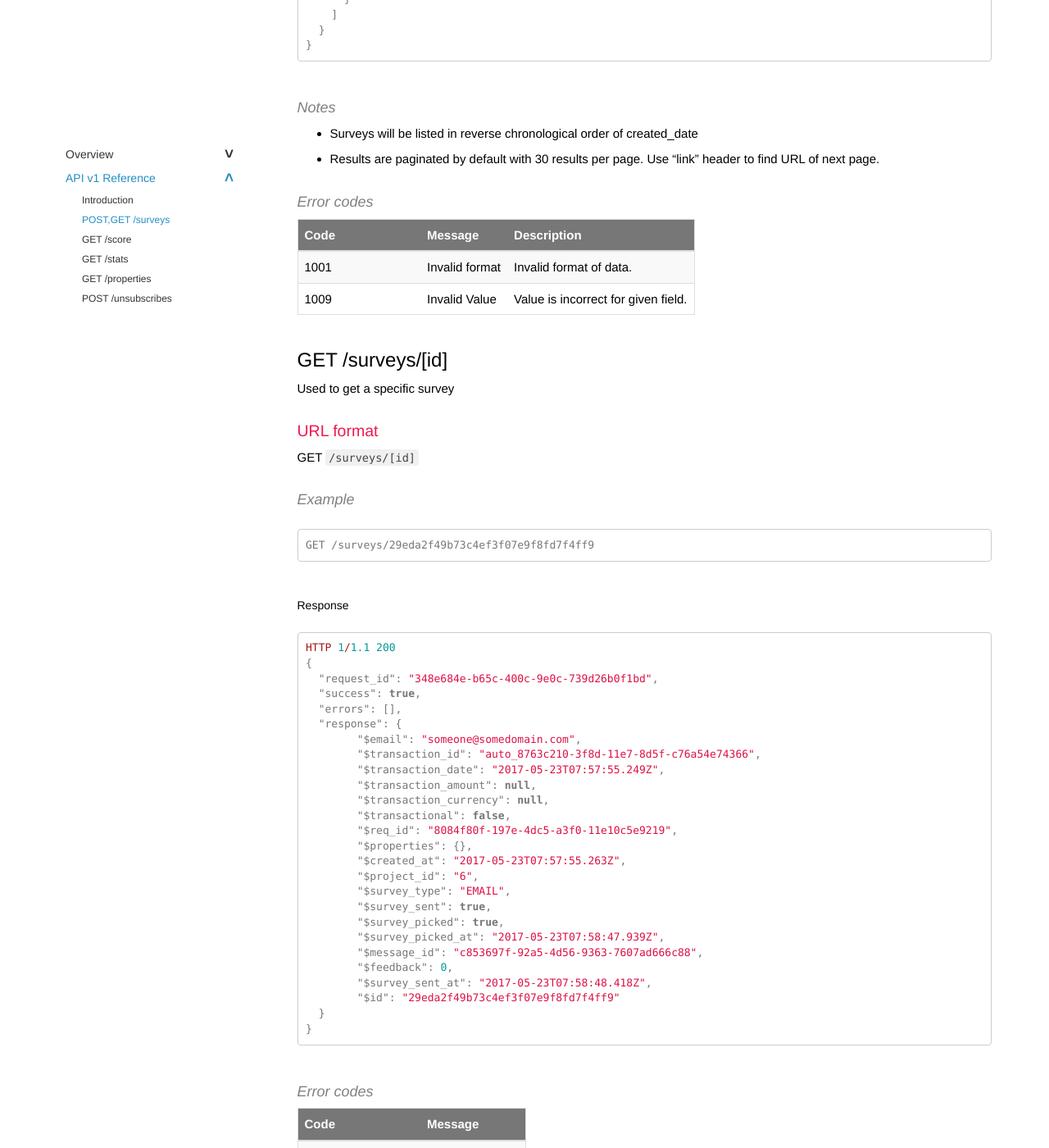
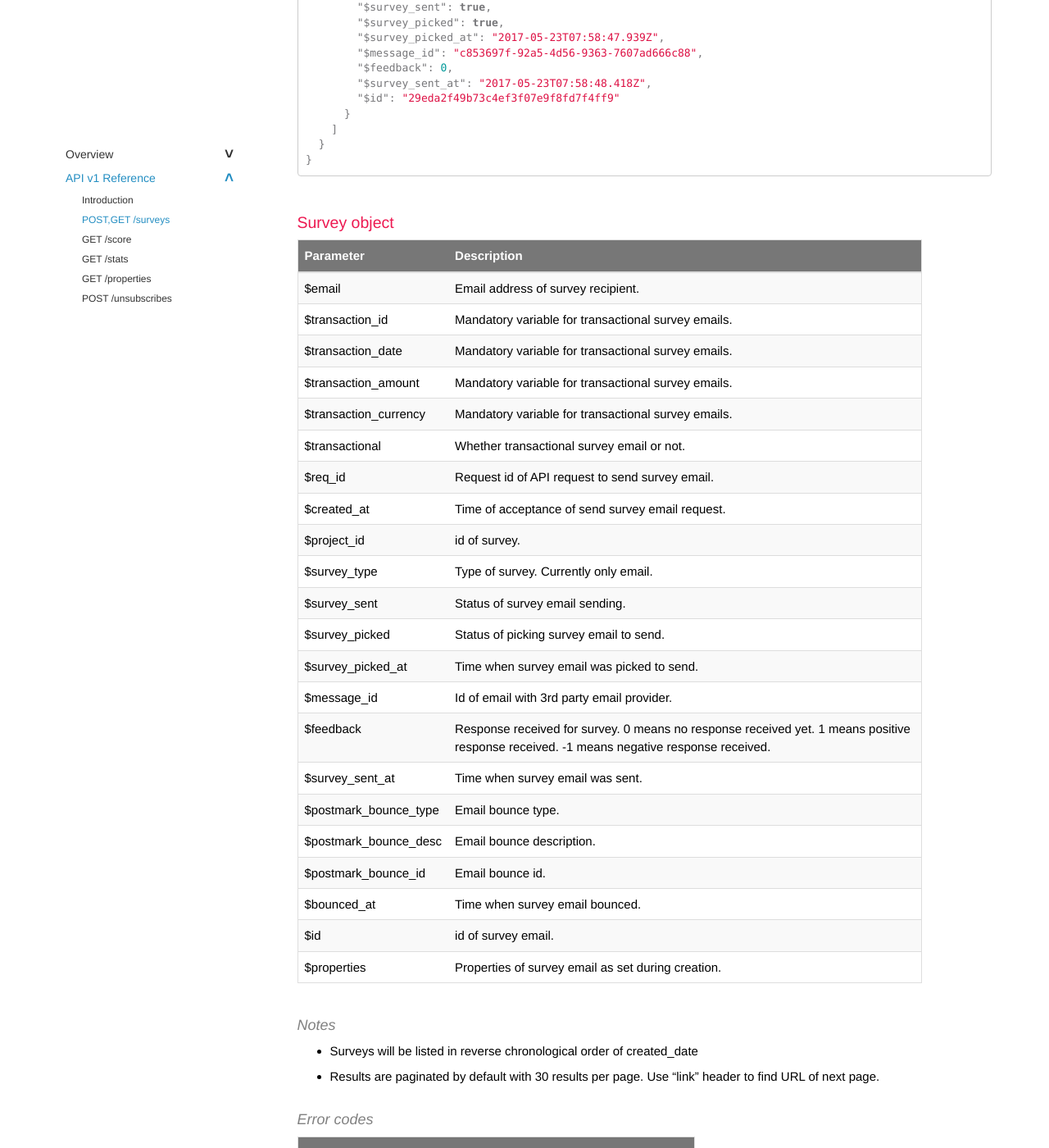
Before and after one commit to booleanapp/docs, a Jekyll site: the page built from pages/apiv1/v1_surveys.md, in a window 1280 px wide and 1400 px high, scrolled down 7555 px. Shown: the whole window at 82% size. Built offline with Jekyll 4.4.1, drawn with Linux system fonts in a browser that asks for light colours; some of the changed text lies outside the part shown.

Commit message:
Added survey object and removed "project".

````diff
--- a/pages/apiv1/v1_surveys.md
+++ b/pages/apiv1/v1_surveys.md
@@ -6,13 +6,13 @@ permalink: v1_surveys.html
 
 ## POST /surveys
 
-Used to send surveys
+Used to send surveys emails.
 
 ### Query parameters
 
 |Parameter|Required|Requirements|Description|
 |---------|--------|------------|-----------|
-|transactional|No|"true" or "false"|Use "false" for non-transactional surveys. Surveys are assumed to be transactional by default. $transaction_id, $transaction_date, $transaction_amount, and $transaction_currency are mandatory for transactional surveys. Transactional survey emails will prominently feature these identifiers in email body.|
+|transactional|No|"true" or "false"|"Transactional" survey emails will prominently feature 4 variables in body - $transaction_id, $transaction_date, $transaction_amount, and $transaction_currency. You can use these variables when sending survey about an order/transaction with your product/service. Showing these variables will increase the legitimacy of your survey. All the 4 variables are mandatory for transactional surveys. Use "transactional=false" for sending regular survey emais. Survey emails are assumed to be transactional by default. Both kinds of surveys emails can be sent in a particular survey.|
 
 
 ### JSON parameters
@@ -50,7 +50,7 @@ Invalid property name examples - `$cust_prop`, `_cust_prop`, `#address`, `a`, `c
 
 
 
-#### Example transactional survey
+#### Example sending transactional survey email
 
 ```
 POST /surveys
@@ -95,7 +95,7 @@ HTTP 1/1.1 200
 }
 ```
 
-#### Example non-transactional survey
+#### Example sending regular survey email
 
 ```
 POST /surveys?transactional=false
@@ -133,13 +133,13 @@ HTTP 1/1.1 200
 
 #### Notes
 
-* Max 50 properties per project.
+* Max 50 properties per survey.
 
 * Max 10000 surveys per API call.
 
 * Surveys more than a month old will not be sent. This can happen when you have pending surveys but run out of credits.
 
-* If same survey is requested again, a "duplicate request" error will be returned. A unique survey is identified by combination of project_id and transaction_id.
+* If same survey is requested again, a "duplicate request" error will be returned. A unique survey is identified by $transaction_id.
 
 * Please check "message" and "errors" parameters for surveys which were not processed. These need to be tried again.
 
@@ -152,7 +152,7 @@ HTTP 1/1.1 200
 |1000|Error|Default error.|
 |1001|Invalid format|Invalid format of data.|
 |1002|Already exists|Property already exists with different data type.|
-|1003|Quota exceeded|Property quota exceeded. Max 50 properties per project.|
+|1003|Quota exceeded|Property quota exceeded. Max 50 properties per survey.|
 |1004|Duplicate request|A survey for same transaction_id was already sent.|
 |1006|Required property missing|One or more required property is missing.|
 |1009|Invalid Value|Value is incorrect for a given field.|
@@ -162,14 +162,14 @@ HTTP 1/1.1 200
 
 ## GET /surveys
 
-Used to list all surveys
+Used to list all surveys emails.
 
 ### Query parameters
 
 |Parameter|Required|Requirements|Description|
 |---------|--------|------------|-----------|
-|start_date|No|YYYY:MM:DD (time assumed midnight) or YYYY:MM:DDTHH:MM:SS. Timezone inferred from project setting.|The start date to retrieve responses.|
-|end_date|No|YYYY:MM:DD (time assumed midnight) or YYYY:MM:DDTHH:MM:SS. Timezone inferred from project setting.|The end date to retrieve responses.|
+|start_date|No|YYYY:MM:DD (time assumed midnight) or YYYY:MM:DDTHH:MM:SS. Timezone inferred from survey setting.|The start date to retrieve responses.|
+|end_date|No|YYYY:MM:DD (time assumed midnight) or YYYY:MM:DDTHH:MM:SS. Timezone inferred from survey setting.|The end date to retrieve responses.|
 |date_filter_type|No|created_at or response_received_at or opened_at|To specify basis of date filter. by default created_at will be used.|
 |page|No|Integer. Min 1. Max 20.|Optional parameter to specify page number. To be used with size parameter.|
 |size|No|Integer. Min 10. Max 100.|Optional parameter to specify number of results per page.|
@@ -253,6 +253,33 @@ HTTP 1/1.1 200
   }
 }
 ```
+### Survey object
+
+|Parameter|Description|
+|---------|--------|
+|$email|Email address of survey recipient.|
+|$transaction_id|Mandatory variable for transactional survey emails.|
+|$transaction_date|Mandatory variable for transactional survey emails.|
+|$transaction_amount|Mandatory variable for transactional survey emails.|
+|$transaction_currency|Mandatory variable for transactional survey emails.|
+|$transactional|Whether transactional survey email or not.|
+|$req_id|Request id of API request to send survey email.|
+|$created_at|Time of acceptance of send survey email request.|
+|$project_id|id of survey.|
+|$survey_type|Type of survey. Currently only email.|
+|$survey_sent|Status of survey email sending.|
+|$survey_picked|Status of picking survey email to send.|
+|$survey_picked_at|Time when survey email was picked to send.|
+|$message_id|Id of email with 3rd party email provider.|
+|$feedback|Response received for survey. 0 means no response received yet. 1 means positive response received. -1 means negative response received.|
+|$survey_sent_at|Time when survey email was sent.|
+|$postmark_bounce_type|Email bounce type.|
+|$postmark_bounce_desc|Email bounce description.|
+|$postmark_bounce_id|Email bounce id.|
+|$bounced_at|Time when survey email bounced.|
+|$id|id of survey email.|
+|$properties|Properties of survey email as set during creation.|
+
 
 
 #### Notes
@@ -270,7 +297,7 @@ HTTP 1/1.1 200
 
 ## GET /surveys/[id]
 
-Used to get a specific survey
+Used to get a specific survey email.
 
 ### URL format
 
````
